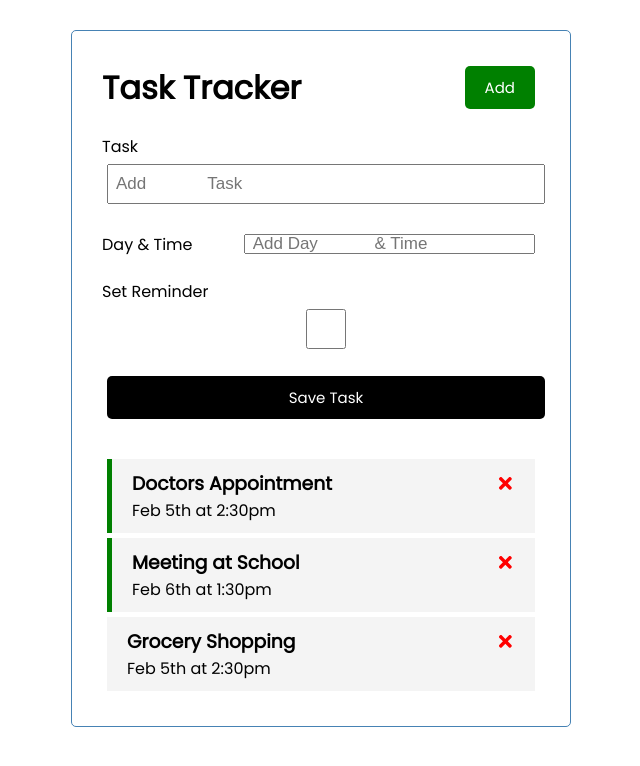
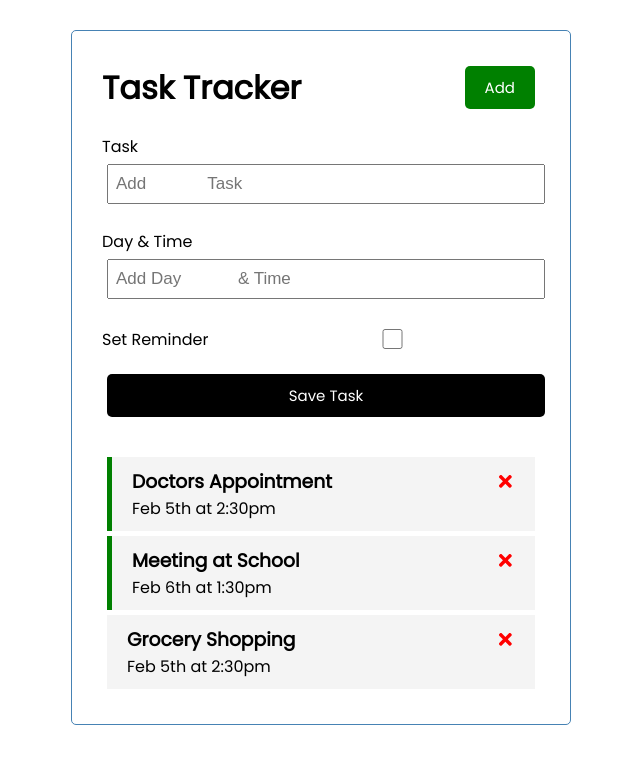
Before and after one commit to xXBricksquadXx/react_task_tracker, a React (Create React App) app: page / in a window 1280 px wide. Shown: the top 766 px of the page, without its empty margins (319-959 px from the left). Built offline with nearby package versions, Linux system fonts and the light colour scheme.

Commit message:
Import 'useState' /Invoke 'onChange' function

```diff
--- a/src/components/AddTask.js
+++ b/src/components/AddTask.js
@@ -1,20 +1,37 @@
+import {useState} from 'react';
+
 const AddTask = () => {
+    const [text, setText] = useState('')
+    const [day, setDay] = useState('')
+    const [reminder, setReminder] = useState
+    (false)
+
+
+
     return (
         <form className='add-form'>
          <div className='form-control'>
             <label>Task</label>
             <input type='text' placeholder='Add
-            Task' />
+            Task'
+            value={text}
+            onChange={(e) => setText(e.target.
+            value)} />
          </div>
-         <div className='form-control
-         form-control-check'>
+         <div className='form-control'>
             <label>Day & Time</label>
             <input type='text' placeholder='Add Day
-            & Time' />
+            & Time'
+            value={day}
+            onChange={(e) => setDay(e.target.
+            value)} />
          </div>
-         <div className='form-control'>
+         <div className='form-control form-control-check'>
             <label>Set Reminder</label>
-            <input type='checkbox' />
+            <input type='checkbox'
+            value={reminder}
+            onChange={(e) => setReminder(e.
+            currentTarget.checked)}/>
          </div>
 
          <input type='submit' value='Save Task'
```
